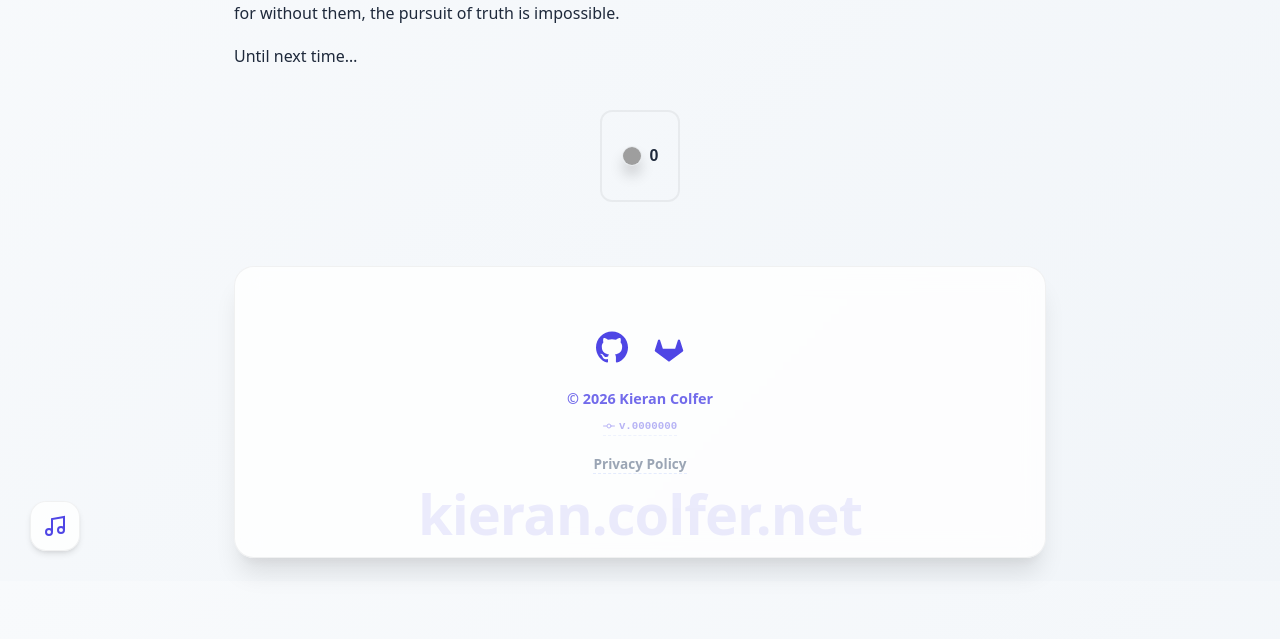
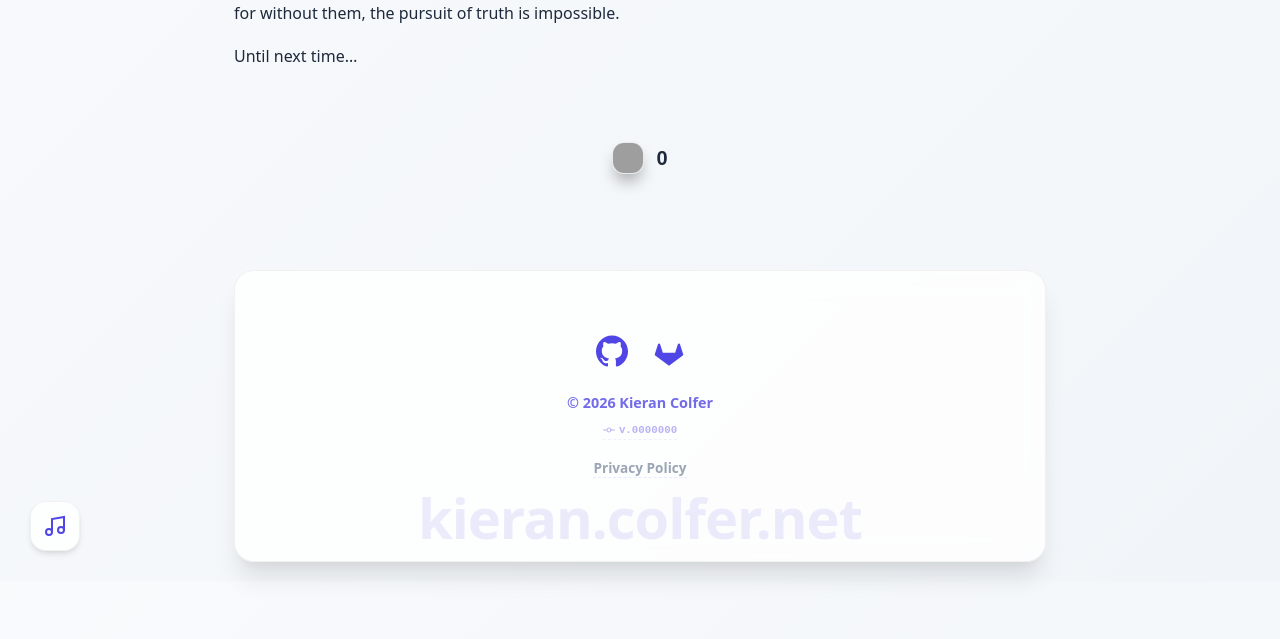
Before and after one commit to PASSK3YS/PASSK3YS.github.io, a Jekyll site: the page built from _posts/2025-09-12-thoughts-on-recent-events.md, in a window 1280 px wide. Shown: the part 319-958 px from the top of the page. Built offline with Jekyll 4.4.1, drawn with Linux system fonts in a browser that asks for light colours; some web fonts are replaced; grey boxes are pictures that could not be loaded.

Commit message:
chore: remove outer box on icon

```diff
--- a/_layouts/post.html
+++ b/_layouts/post.html
@@ -5,22 +5,21 @@
 <style>
 .upvote-btn {
     background: transparent;
-    border: 2px solid var(--border);
+    border: none;
     color: var(--text);
-    border-radius: 12px;
-    padding: 10px 20px;
+    padding: 8px 16px;
     cursor: pointer;
-    font-size: 1rem;
+    font-size: 1.25rem;
     font-weight: bold;
     display: inline-flex;
     align-items: center;
-    gap: 8px;
+    gap: 12px;
     transition: all 0.2s ease;
 }
 
 .upvote-icon {
-    width: 20px;
-    height: 20px;
+    width: 32px;
+    height: 32px;
 }
 
 .upvote-icon-dark {
```
Also changed, not shown: other parts of _layouts/post.html (+0 -2 lines).
